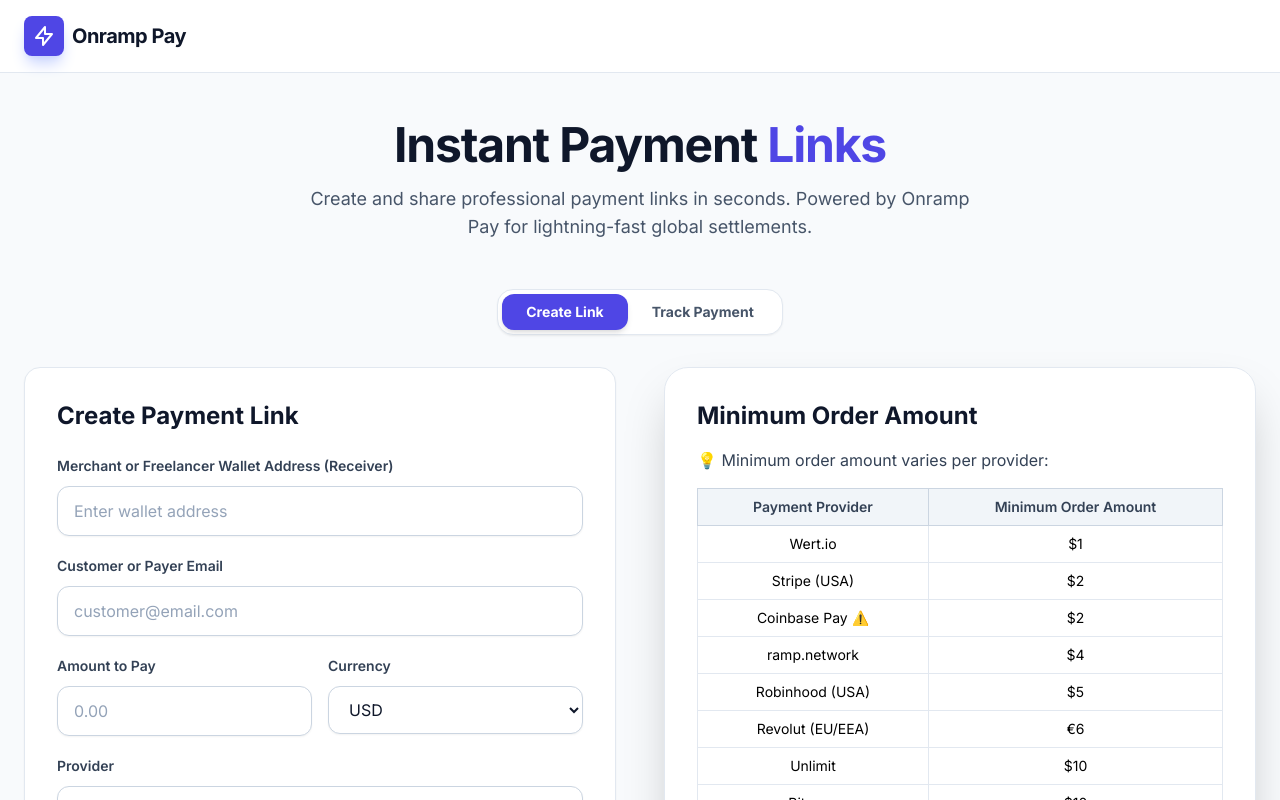
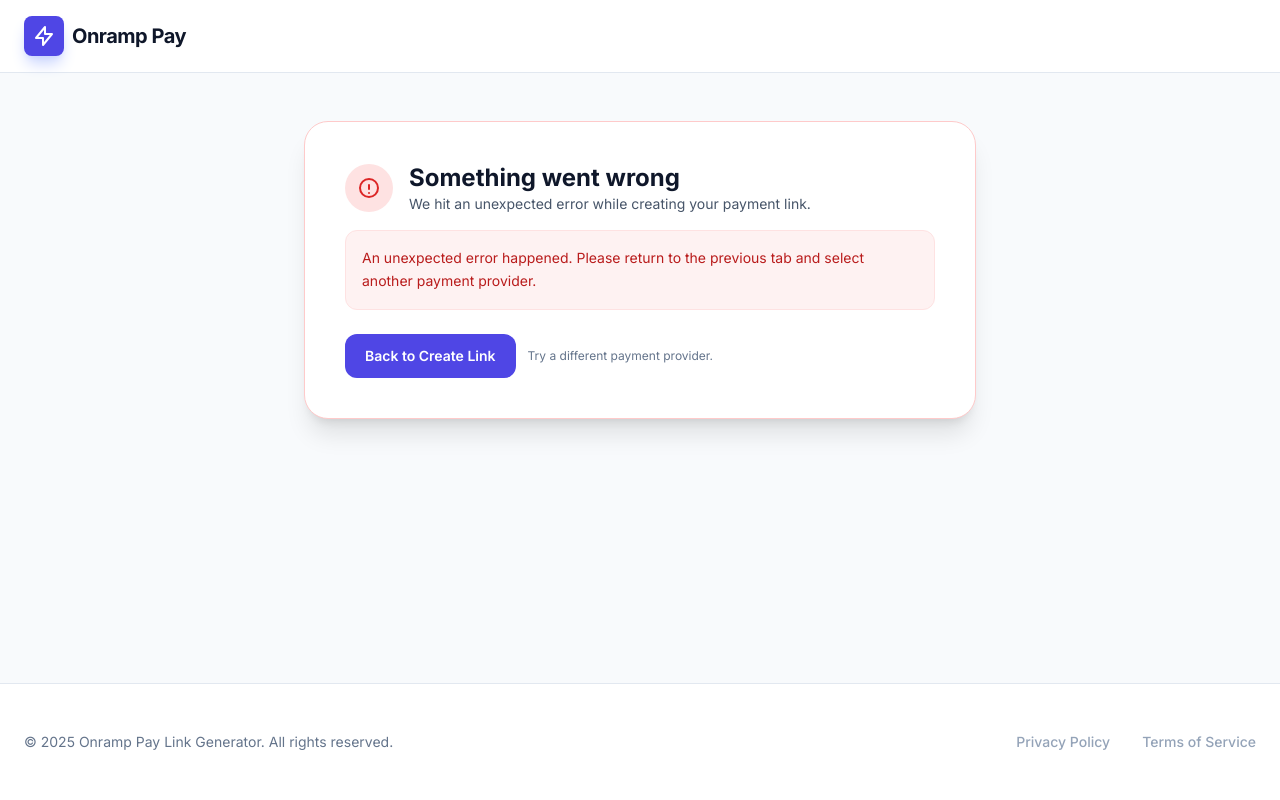
Before and after one commit to Timileyin105/onramp-pay, a React (Vite) app: page /error in a window 1280 px wide. Shown: the top 800 px of the page. Built offline with nearby package versions, Linux system fonts and the light colour scheme.

Commit message:
added error page

```diff
--- a/App.tsx
+++ b/App.tsx
@@ -1,8 +1,10 @@
 
 import React, { useState, useRef } from 'react';
+import { Routes, Route, Navigate, useLocation, useNavigate } from 'react-router-dom';
 import Header from './components/Header';
 import PaymentForm from './components/PaymentForm';
 import PaymentTracker from './components/PaymentTracker';
+import ErrorPage from './components/ErrorPage';
 import { PaymentResponse } from './types';
 
 
@@ -11,7 +13,10 @@ const App: React.FC = () => {
       const [activeTab, setActiveTab] = useState<'create' | 'track'>('create');
       const [lastPayment, setLastPayment] = useState<PaymentResponse | null>(null);
       const [toast, setToast] = useState<string | null>(null);
+      const [errorMessage, setErrorMessage] = useState<string | null>(null);
       const shareableUrlRef = useRef<HTMLDivElement | null>(null);
+      const navigate = useNavigate();
+      const location = useLocation();
 
 
       const handleCopyLink = (url: string) => {
@@ -31,6 +36,18 @@ const App: React.FC = () => {
             setTimeout(() => setToast(null), 2000);
       };
 
+      const handlePaymentError = (message: string) => {
+            setErrorMessage(message);
+            setToast(null);
+            navigate('/error', { state: { message } });
+      };
+
+      const handleBackToCreate = () => {
+            setErrorMessage(null);
+            setActiveTab('create');
+            navigate('/');
+      };
+
       return (
             <div className="min-h-screen bg-slate-50 flex flex-col">
                   <Header />
@@ -46,7 +63,11 @@ const App: React.FC = () => {
 
                   <main className="flex-grow py-12 px-6">
                         <div className="max-w-7xl mx-auto">
-
+                              <Routes>
+                                    <Route
+                                          path="/"
+                                          element={
+                                                <>
                                                       <div className="text-center mb-12">
                                                             <h1 className="text-4xl md:text-5xl font-extrabold text-slate-900 tracking-tight mb-4">
                                                                   Instant Payment <span className="text-indigo-600">Links</span>
@@ -80,7 +101,7 @@ const App: React.FC = () => {
                                                             <div className="space-y-6">
                                                                   {activeTab === 'create' ? (
                                                                         <>
-                                                      <PaymentForm onSuccess={handlePaymentSuccess} />
+                                                                              <PaymentForm onSuccess={handlePaymentSuccess} onError={handlePaymentError} />
                                                                               {lastPayment && (
                                                                                     <div ref={shareableUrlRef} className="mt-2 p-6 rounded-2xl border border-slate-200 bg-white shadow-sm">
                                                                                           <label className="text-xs font-bold text-slate-400 uppercase tracking-wider mb-2 block">Shareable URL</label>
@@ -183,6 +204,26 @@ const App: React.FC = () => {
                                                             </div>
 
                                                       </div>
+                                                </>
+                                          }
+                                    />
+                                    <Route
+                                          path="/error"
+                                          element={
+                                                <div className="max-w-2xl mx-auto">
+                                                      <ErrorPage
+                                                            message={
+                                                                  (location.state as { message?: string } | null)?.message ||
+                                                                  errorMessage ||
+                                                                  'An unexpected error happened. Please return to the previous tab and select another payment provider.'
+                                                            }
+                                                            onBack={handleBackToCreate}
+                                                      />
+                                                </div>
+                                          }
+                                    />
+                                    <Route path="*" element={<Navigate to="/" replace />} />
+                              </Routes>
                         </div>
                   </main>
 
--- /dev/null
+++ b/components/ErrorPage.tsx
@@ -0,0 +1,42 @@
+import React from 'react';
+
+interface ErrorPageProps {
+      title?: string;
+      message: string;
+      onBack: () => void;
+}
+
+const ErrorPage: React.FC<ErrorPageProps> = ({ title = 'Something went wrong', message, onBack }) => {
+      return (
+            <div className="bg-white p-10 rounded-3xl border border-red-200 shadow-xl">
+                  <div className="flex items-center gap-4 mb-4">
+                        <div className="h-12 w-12 rounded-full bg-red-100 text-red-600 flex items-center justify-center">
+                              <svg xmlns="http://www.w3.org/2000/svg" className="h-6 w-6" fill="none" viewBox="0 0 24 24" stroke="currentColor">
+                                    <path strokeLinecap="round" strokeLinejoin="round" strokeWidth={2} d="M12 9v4m0 4h.01M21 12a9 9 0 11-18 0 9 9 0 0118 0z" />
+                              </svg>
+                        </div>
+                        <div>
+                              <h2 className="text-2xl font-bold text-slate-900">{title}</h2>
+                              <p className="text-slate-600 text-sm">We hit an unexpected error while creating your payment link.</p>
+                        </div>
+                  </div>
+
+                  <div className="bg-red-50 border border-red-100 text-red-700 rounded-xl p-4 text-sm leading-relaxed">
+                        {message}
+                  </div>
+
+                  <div className="mt-6 flex items-center gap-3">
+                        <button
+                              type="button"
+                              onClick={onBack}
+                              className="px-5 py-3 rounded-xl bg-indigo-600 text-white text-sm font-semibold hover:bg-indigo-700 transition-colors"
+                        >
+                              Back to Create Link
+                        </button>
+                        <span className="text-xs text-slate-500">Try a different payment provider.</span>
+                  </div>
+            </div>
+      );
+};
+
+export default ErrorPage;
--- a/components/PaymentForm.tsx
+++ b/components/PaymentForm.tsx
@@ -6,9 +6,10 @@ import { geminiService } from '../services/geminiService';
 
 interface PaymentFormProps {
       onSuccess: (data: PaymentResponse) => void;
+      onError: (message: string) => void;
 }
 
-const PaymentForm: React.FC<PaymentFormProps> = ({ onSuccess }) => {
+const PaymentForm: React.FC<PaymentFormProps> = ({ onSuccess, onError }) => {
       const [loading, setLoading] = useState(false);
       const [suggesting, setSuggesting] = useState(false);
       const [formData, setFormData] = useState<PaymentRequest>({
@@ -53,7 +54,9 @@ const PaymentForm: React.FC<PaymentFormProps> = ({ onSuccess }) => {
                   const response = await onramppayService.createPayment(formData);
                   onSuccess(response);
             } catch (err: any) {
-                  alert(`Error: ${err.message || "Failed to create payment link."}`);
+                  const baseMessage = 'An unexpected error happened. Please return to the previous tab and select another payment provider.';
+                  const details = err?.message ? ` Details: ${err.message}` : '';
+                  onError(`${baseMessage}${details}`);
             } finally {
                   setLoading(false);
             }
--- a/index.tsx
+++ b/index.tsx
@@ -1,16 +1,19 @@
 
 import React from 'react';
 import ReactDOM from 'react-dom/client';
+import { BrowserRouter } from 'react-router-dom';
 import App from './App';
 
 const rootElement = document.getElementById('root');
 if (!rootElement) {
-  throw new Error("Could not find root element to mount to");
+      throw new Error("Could not find root element to mount to");
 }
 
 const root = ReactDOM.createRoot(rootElement);
 root.render(
-  <React.StrictMode>
-    <App />
-  </React.StrictMode>
+      <React.StrictMode>
+            <BrowserRouter>
+                  <App />
+            </BrowserRouter>
+      </React.StrictMode>
 );
--- a/package.json
+++ b/package.json
@@ -11,7 +11,8 @@
   "dependencies": {
     "@google/genai": "^1.38.0",
     "react": "^19.2.3",
-    "react-dom": "^19.2.3"
+    "react-dom": "^19.2.3",
+    "react-router-dom": "^7.13.0"
   },
   "devDependencies": {
     "@types/node": "^22.14.0",
```
Also changed, not shown: 2 other files (tests, documents, lock files or other folders). Lines whose indentation alone changed are shown as unchanged.
